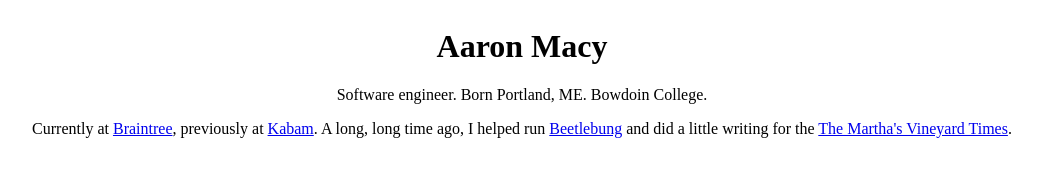
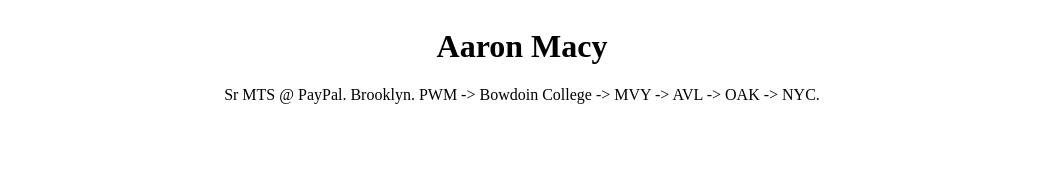
Before and after one commit to amacy/amacy.github.io, a plain HTML site: page index.html in a window 1280 px wide. Shown: the whole page, without its empty margins (118-1160 px from the left). Drawn offline with Linux system fonts and the light colour scheme.

Commit message:
Update index

```diff
--- a/index.html
+++ b/index.html
@@ -2,11 +2,10 @@
   <head>
     <title>Aaron Macy</title>
     <meta charset="utf-8">
-    <meta description="Software engineer. Born Portland, ME. Bowdoin College.">
+    <meta description="Software engineer in New York City (NYC)">
   </head>
   <body style="text-align:center; padding:20px;">
     <h1>Aaron Macy</h1>
-    <p>Software engineer. Born Portland, ME. Bowdoin College.</p>
-    <p>Currently at <a href="https://braintreepayments.com" target="_blank">Braintree</a>, previously at <a href="https://kabam.com" target="_blank">Kabam</a>. A long, long time ago, I helped run <a href="http://beetlebung.com" target="_blank">Beetlebung</a> and did a little writing for the <a href="http://mvtimes.com" target="_blank">The Martha's Vineyard Times</a>.</p>
+    <p>Sr MTS @ PayPal. Brooklyn. PWM -> Bowdoin College -> MVY -> AVL -> OAK -> NYC.</p>
   </body>
 </html>
```
